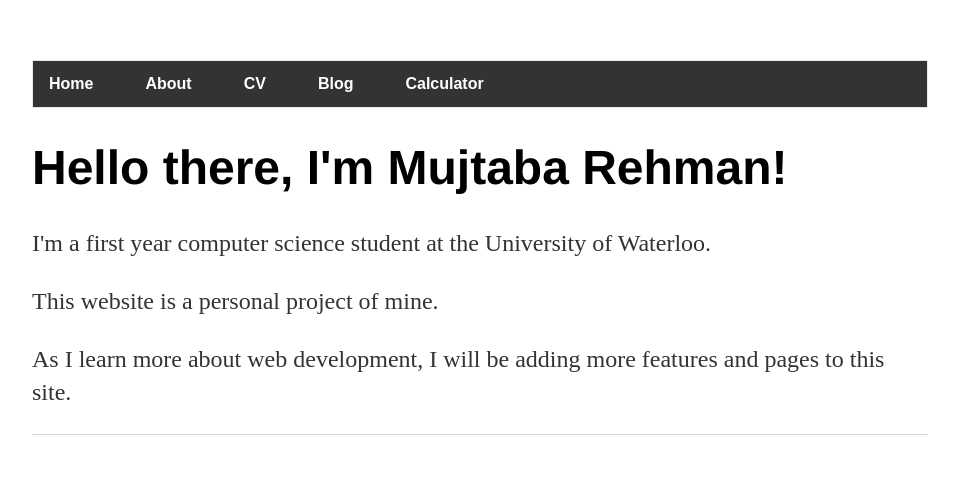
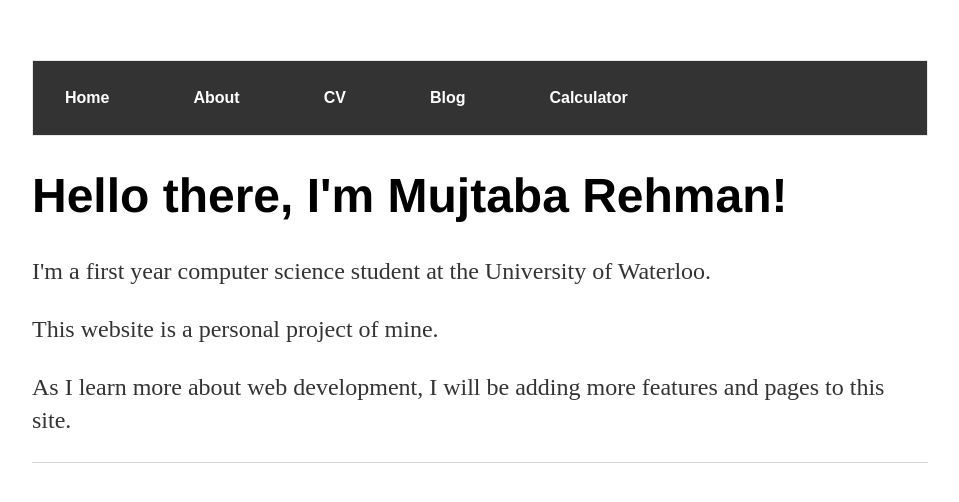
Before and after one commit to RehmanMujtaba/old-website, a Jekyll site: the page built from index.html, in a window 1280 px wide. Shown: the top 502 px of the page, without its empty margins (160-1119 px from the left). Built offline with Jekyll 4.4.1, drawn with Linux system fonts in a browser that asks for light colours.

Commit message:
Update main.css

```diff
--- a/css/main.css
+++ b/css/main.css
@@ -7,7 +7,101 @@ nav ul {
     font-family:'Arial';
     display: block;
     border: 1px solid #e7e7e7;
+    overflow: hiddenbody {
+    margin: 60px auto;
+    width: 70%;
+}
+
+nav ul {
+    font-family:'Arial';
+    display: block;
+    border: 1px solid #e7e7e7;
     overflow: hidden;
+    background-color: #333;
+    padding: 0;
+    margin: 0;
+    overflow: hidden;
+    list-style: none;
+    font-weight: bold;
+}
+
+nav ul li{
+    display: inline;
+    color: #666;
+    float: left;
+    margin-right: 20px;
+}
+
+li {
+   display: block;
+   color: white;
+   text-align: center;
+   padding: 14px 16px;
+   text-decoration: none;
+}
+
+li:hover:not(.active) {
+   background-color: #111;
+}
+
+li:hover {
+  background-color: #111;
+}
+
+a {
+  display: block;
+   color: white;
+   text-align: center;
+   text-decoration: none;
+}
+
+
+
+footer ul {
+    font-family:'Helvetica', 'Arial', 'Sans-Serif';
+    list-style: none;
+    display: block;
+    font-weight: bold;
+}
+
+footer ul li {
+    display: inline;
+    margin-right: 20px;
+}
+
+b {
+    text-decoration: none;
+    color: #999;
+}
+
+b:hover {
+    text-decoration: underline;
+}
+
+h1 {
+    font-size: 3em;
+    font-family:'Helvetica', 'Arial', 'Sans-Serif';
+}
+
+p {
+    font-size: 1.5em;
+    line-height: 1.4em;
+    color: #333;
+}
+
+footer {
+    border-top: 1px solid #d5d5d5;
+    font-size: .8em;
+}
+
+ul.posts {
+    margin: 20px auto 40px;
+    font-size: 1.5em;
+}
+
+ul.posts li {
+    list-style: none;
+}
     background-color: #333;
     padding: 0;
     margin: 0;
```
